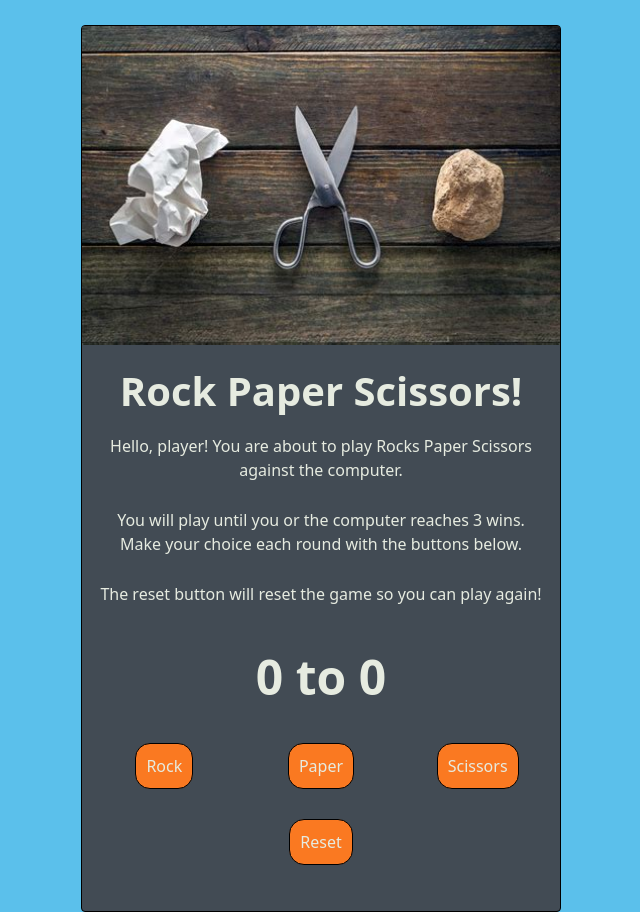
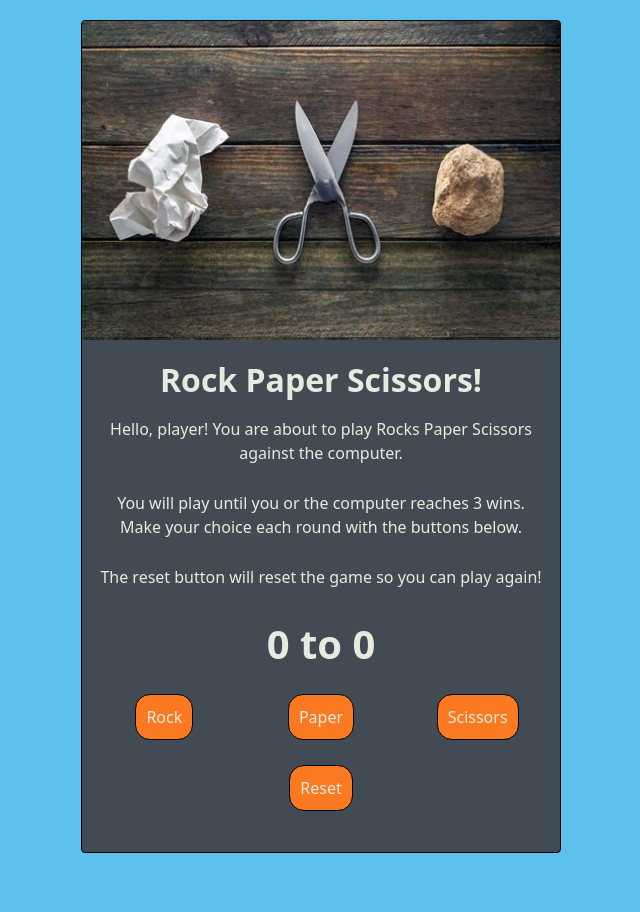
Before and after one commit to mrmchughes/rock-paper-scissors-, a plain HTML site: page index.html in a window 1280 px wide. Shown: the whole page, without its empty margins (319-959 px from the left). After the commit the page ends 853 px from the top, so only its background shows below. Drawn offline with nearby package versions, Linux system fonts and the light colour scheme.

Commit message:
minor css edits

```diff
--- a/style.css
+++ b/style.css
@@ -39,7 +39,7 @@ body {
 }
 
 #cardSelector {
-  margin-top: 25px;
+  margin-top: 20px;
   border: 1px solid black;
   background-color: #424b54;
 }
@@ -53,18 +53,18 @@ body {
 .card-title {
   text-align: center;
   font-weight: bold;
-  font-size: 2.5rem;
+  font-size: 2rem;
 }
 
 #display-div {
-  font-size: 3rem;
+  font-size: 2.5rem;
   font-weight: bold;
   text-align: center;
-  margin: 30px;
+  margin: 20px;
 }
 
 #resetButton {
-  margin: 30px;
+  margin: 25px;
 }
 
 #result {
```
